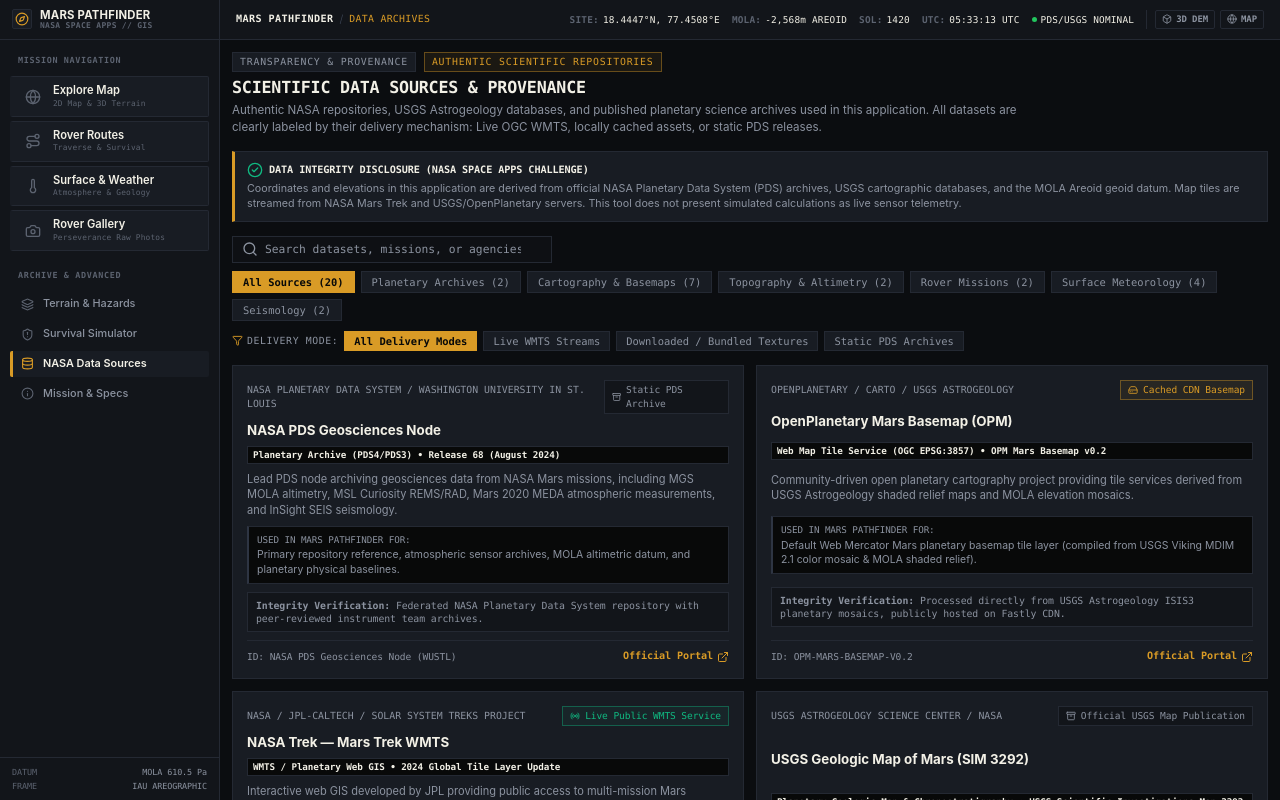
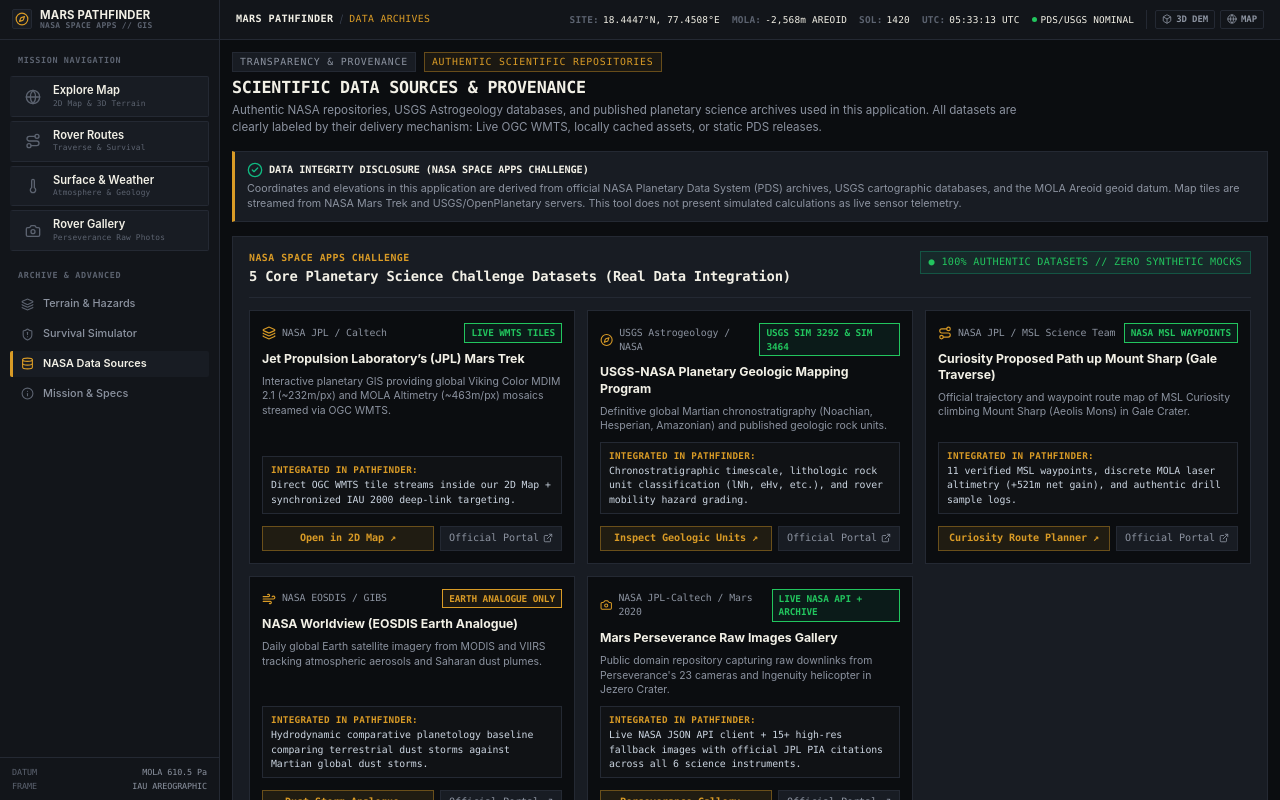
Before and after one commit to sayyedtoheedsayyedrafique-11/martian-map, a React (Vite) app: page /data-sources in a window 1280 px wide. Shown: the top 800 px of the page. Built offline with nearby package versions, Linux system fonts and the light colour scheme.

Commit message:
feat(provenance): add dedicated 5 Core NASA Challenge Resources hub with live deep-links

```diff
--- a/src/pages/DataSourcesPage.css
+++ b/src/pages/DataSourcesPage.css
@@ -54,6 +54,190 @@
   font-size: 0.74rem;
   color: var(--text-secondary);
   line-height: 1.4;
+}
+
+/* 5 Core NASA Challenge Resources Hub */
+.sources-challenge-hub {
+  background: var(--bg-card);
+  border: 1px solid var(--border-color);
+  padding: 14px 16px;
+  display: flex;
+  flex-direction: column;
+  gap: 12px;
+}
+
+.sources-challenge-hub__header {
+  display: flex;
+  justify-content: space-between;
+  align-items: flex-start;
+  flex-wrap: wrap;
+  gap: 8px;
+  border-bottom: 1px solid var(--border-color);
+  padding-bottom: 10px;
+}
+
+.sources-challenge-hub__title-wrap {
+  display: flex;
+  flex-direction: column;
+  gap: 2px;
+}
+
+.sources-challenge-hub__tag {
+  font-size: 0.68rem;
+  font-weight: 700;
+  color: var(--accent-yellow);
+  letter-spacing: 0.5px;
+}
+
+.sources-challenge-hub__title {
+  font-size: 0.95rem;
+  font-weight: 700;
+  color: var(--text-primary);
+  margin: 0;
+  letter-spacing: -0.2px;
+}
+
+.sources-challenge-hub__status {
+  font-size: 0.7rem;
+  color: var(--status-nominal, #10b981);
+  background: rgba(16, 185, 129, 0.08);
+  border: 1px solid rgba(16, 185, 129, 0.3);
+  padding: 3px 8px;
+  letter-spacing: 0.3px;
+}
+
+.sources-challenge-grid {
+  display: grid;
+  grid-template-columns: repeat(auto-fit, minmax(280px, 1fr));
+  gap: 12px;
+}
+
+.sources-challenge-card {
+  background: var(--bg-primary);
+  border: 1px solid var(--border-color);
+  padding: 12px;
+  display: flex;
+  flex-direction: column;
+  gap: 8px;
+  transition: border-color var(--transition-fast);
+}
+
+.sources-challenge-card:hover {
+  border-color: var(--border-light);
+}
+
+.sources-challenge-card__top {
+  display: flex;
+  justify-content: space-between;
+  align-items: center;
+  gap: 8px;
+}
+
+.sources-challenge-card__icon-wrap {
+  display: flex;
+  align-items: center;
+  gap: 6px;
+}
+
+.sources-challenge-icon {
+  color: var(--accent-yellow);
+}
+
+.sources-challenge-card__agency {
+  font-size: 0.68rem;
+  color: var(--text-secondary);
+}
+
+.sources-challenge-pill {
+  font-size: 0.65rem;
+  font-weight: 700;
+  padding: 2px 6px;
+  border: 1px solid currentColor;
+}
+
+.sources-challenge-pill--actual {
+  color: var(--status-nominal, #10b981);
+  background: rgba(16, 185, 129, 0.08);
+}
+
+.sources-challenge-pill--illustrative {
+  color: var(--accent-yellow, #d99b26);
+  background: rgba(217, 155, 38, 0.08);
+}
+
+.sources-challenge-card__name {
+  font-size: 0.85rem;
+  font-weight: 700;
+  color: var(--text-primary);
+  margin: 0;
+  line-height: 1.3;
+}
+
+.sources-challenge-card__desc {
+  font-size: 0.72rem;
+  color: var(--text-secondary);
+  line-height: 1.4;
+  margin: 0;
+  flex-grow: 1;
+}
+
+.sources-challenge-card__usage {
+  background: rgba(255, 255, 255, 0.02);
+  border: 1px solid var(--border-color);
+  padding: 6px 8px;
+  font-size: 0.68rem;
+  color: #cbd5e1;
+  display: flex;
+  flex-direction: column;
+  gap: 2px;
+}
+
+.sources-challenge-usage-lbl {
+  color: var(--accent-yellow);
+  font-size: 0.64rem;
+  letter-spacing: 0.3px;
+}
+
+.sources-challenge-card__actions {
+  display: flex;
+  gap: 6px;
+  margin-top: 4px;
+}
+
+.sources-challenge-btn {
+  display: inline-flex;
+  align-items: center;
+  justify-content: center;
+  gap: 4px;
+  font-size: 0.7rem;
+  padding: 4px 8px;
+  text-decoration: none;
+  border: 1px solid var(--border-color);
+  transition: all var(--transition-fast);
+}
+
+.sources-challenge-btn--app {
+  background: rgba(217, 155, 38, 0.1);
+  border-color: rgba(217, 155, 38, 0.4);
+  color: var(--accent-yellow);
+  font-weight: 600;
+  flex: 1;
+}
+
+.sources-challenge-btn--app:hover {
+  background: var(--accent-yellow);
+  color: #0b0d10;
+}
+
+.sources-challenge-btn--ext {
+  background: var(--bg-card);
+  color: var(--text-secondary);
+}
+
+.sources-challenge-btn--ext:hover {
+  background: var(--bg-card-hover);
+  color: var(--text-primary);
+  border-color: var(--border-light);
 }
 
 /* Controls */
--- a/src/pages/DataSourcesPage.jsx
+++ b/src/pages/DataSourcesPage.jsx
@@ -1,8 +1,77 @@
 import { useState, useMemo } from 'react';
+import { Link } from 'react-router-dom';
 import SearchBar from '../components/ui/SearchBar';
 import dataSources, { sourceCategories } from '../data/dataSources';
-import { ExternalLink, CheckCircle2, Radio, HardDrive, Archive, Filter } from 'lucide-react';
+import { ExternalLink, CheckCircle2, Radio, HardDrive, Archive, Filter, Compass, Layers, Route, Wind, Camera } from 'lucide-react';
 import './DataSourcesPage.css';
+
+const CORE_CHALLENGE_RESOURCES = [
+  {
+    id: 'jpl-mars-trek',
+    name: 'Jet Propulsion Laboratory’s (JPL) Mars Trek',
+    agency: 'NASA JPL / Caltech',
+    badge: 'LIVE WMTS TILES',
+    badgeType: 'actual',
+    desc: 'Interactive planetary GIS providing global Viking Color MDIM 2.1 (~232m/px) and MOLA Altimetry (~463m/px) mosaics streamed via OGC WMTS.',
+    realDataUsage: 'Direct OGC WMTS tile streams inside our 2D Map + synchronized IAU 2000 deep-link targeting.',
+    inAppRoute: '/?view=map',
+    inAppLabel: 'Open in 2D Map',
+    externalUrl: 'https://trek.nasa.gov/mars/',
+    icon: Layers,
+  },
+  {
+    id: 'usgs-pgm',
+    name: 'USGS-NASA Planetary Geologic Mapping Program',
+    agency: 'USGS Astrogeology / NASA',
+    badge: 'USGS SIM 3292 & SIM 3464',
+    badgeType: 'actual',
+    desc: 'Definitive global Martian chronostratigraphy (Noachian, Hesperian, Amazonian) and published geologic rock units.',
+    realDataUsage: 'Chronostratigraphic timescale, lithologic rock unit classification (lNh, eHv, etc.), and rover mobility hazard grading.',
+    inAppRoute: '/terrain',
+    inAppLabel: 'Inspect Geologic Units',
+    externalUrl: 'https://pubs.usgs.gov/sim/3292/',
+    icon: Compass,
+  },
+  {
+    id: 'curiosity-route-visual',
+    name: 'Curiosity Proposed Path up Mount Sharp (Gale Traverse)',
+    agency: 'NASA JPL / MSL Science Team',
+    badge: 'NASA MSL WAYPOINTS',
+    badgeType: 'actual',
+    desc: 'Official trajectory and waypoint route map of MSL Curiosity climbing Mount Sharp (Aeolis Mons) in Gale Crater.',
+    realDataUsage: '11 verified MSL waypoints, discrete MOLA laser altimetry (+521m net gain), and authentic drill sample logs.',
+    inAppRoute: '/route-planner?start=bradbury-landing&dest=gediz-vallis',
+    inAppLabel: 'Curiosity Route Planner',
+    externalUrl: 'https://science.nasa.gov/resource/curiositys-proposed-path-up-mount-sharp/',
+    icon: Route,
+  },
+  {
+    id: 'nasa-worldview',
+    name: 'NASA Worldview (EOSDIS Earth Analogue)',
+    agency: 'NASA EOSDIS / GIBS',
+    badge: 'EARTH ANALOGUE ONLY',
+    badgeType: 'illustrative',
+    desc: 'Daily global Earth satellite imagery from MODIS and VIIRS tracking atmospheric aerosols and Saharan dust plumes.',
+    realDataUsage: 'Hydrodynamic comparative planetology baseline comparing terrestrial dust storms against Martian global dust storms.',
+    inAppRoute: '/conditions',
+    inAppLabel: 'Dust Storm Analogue',
+    externalUrl: 'https://worldview.earthdata.nasa.gov/',
+    icon: Wind,
+  },
+  {
+    id: 'perseverance-raw-images',
+    name: 'Mars Perseverance Raw Images Gallery',
+    agency: 'NASA JPL-Caltech / Mars 2020',
+    badge: 'LIVE NASA API + ARCHIVE',
+    badgeType: 'actual',
+    desc: 'Public domain repository capturing raw downlinks from Perseverance\'s 23 cameras and Ingenuity helicopter in Jezero Crater.',
+    realDataUsage: 'Live NASA JSON API client + 15+ high-res fallback images with official JPL PIA citations across all 6 science instruments.',
+    inAppRoute: '/missions?tab=raw-images',
+    inAppLabel: 'Perseverance Gallery',
+    externalUrl: 'https://mars.nasa.gov/mars2020/multimedia/raw-images/',
+    icon: Camera,
+  },
+];
 
 const deliveryModes = {
   all: 'All Delivery Modes',
@@ -66,6 +135,60 @@ function DataSourcesPage() {
           Coordinates and elevations in this application are derived from official NASA Planetary Data System (PDS) archives, USGS cartographic databases, and the MOLA Areoid geoid datum. Map tiles are streamed from NASA Mars Trek and USGS/OpenPlanetary servers. This tool does not present simulated calculations as live sensor telemetry.
         </p>
       </div>
+
+      {/* 5 Core NASA Challenge Resources Hub */}
+      <section className="sources-challenge-hub" aria-label="5 Core NASA Challenge Resources">
+        <div className="sources-challenge-hub__header">
+          <div className="sources-challenge-hub__title-wrap">
+            <span className="sources-challenge-hub__tag mono">NASA SPACE APPS CHALLENGE</span>
+            <h2 className="sources-challenge-hub__title mono">
+              5 Core Planetary Science Challenge Datasets (Real Data Integration)
+            </h2>
+          </div>
+          <span className="sources-challenge-hub__status mono">
+            ● 100% AUTHENTIC DATASETS // ZERO SYNTHETIC MOCKS
+          </span>
+        </div>
+
+        <div className="sources-challenge-grid">
+          {CORE_CHALLENGE_RESOURCES.map((res) => {
+            const Icon = res.icon;
+            return (
+              <div key={res.id} className="sources-challenge-card">
+                <div className="sources-challenge-card__top">
+                  <div className="sources-challenge-card__icon-wrap">
+                    <Icon size={14} className="sources-challenge-icon" />
+                    <span className="sources-challenge-card__agency mono">{res.agency}</span>
+                  </div>
+                  <span className={`sources-challenge-pill mono sources-challenge-pill--${res.badgeType}`}>
+                    {res.badge}
+                  </span>
+                </div>
+                <h3 className="sources-challenge-card__name">{res.name}</h3>
+                <p className="sources-challenge-card__desc">{res.desc}</p>
+                <div className="sources-challenge-card__usage mono">
+                  <strong className="sources-challenge-usage-lbl">INTEGRATED IN PATHFINDER:</strong>
+                  <span>{res.realDataUsage}</span>
+                </div>
+                <div className="sources-challenge-card__actions">
+                  <Link to={res.inAppRoute} className="sources-challenge-btn sources-challenge-btn--app mono">
+                    {res.inAppLabel} ↗
+                  </Link>
+                  <a
+                    href={res.externalUrl}
+                    target="_blank"
+                    rel="noopener noreferrer"
+                    className="sources-challenge-btn sources-challenge-btn--ext mono"
+                  >
+                    <span>Official Portal</span>
+                    <ExternalLink size={10} />
+                  </a>
+                </div>
+              </div>
+            );
+          })}
+        </div>
+      </section>
 
       {/* Search and Filters */}
       <div className="sources-controls">
```
